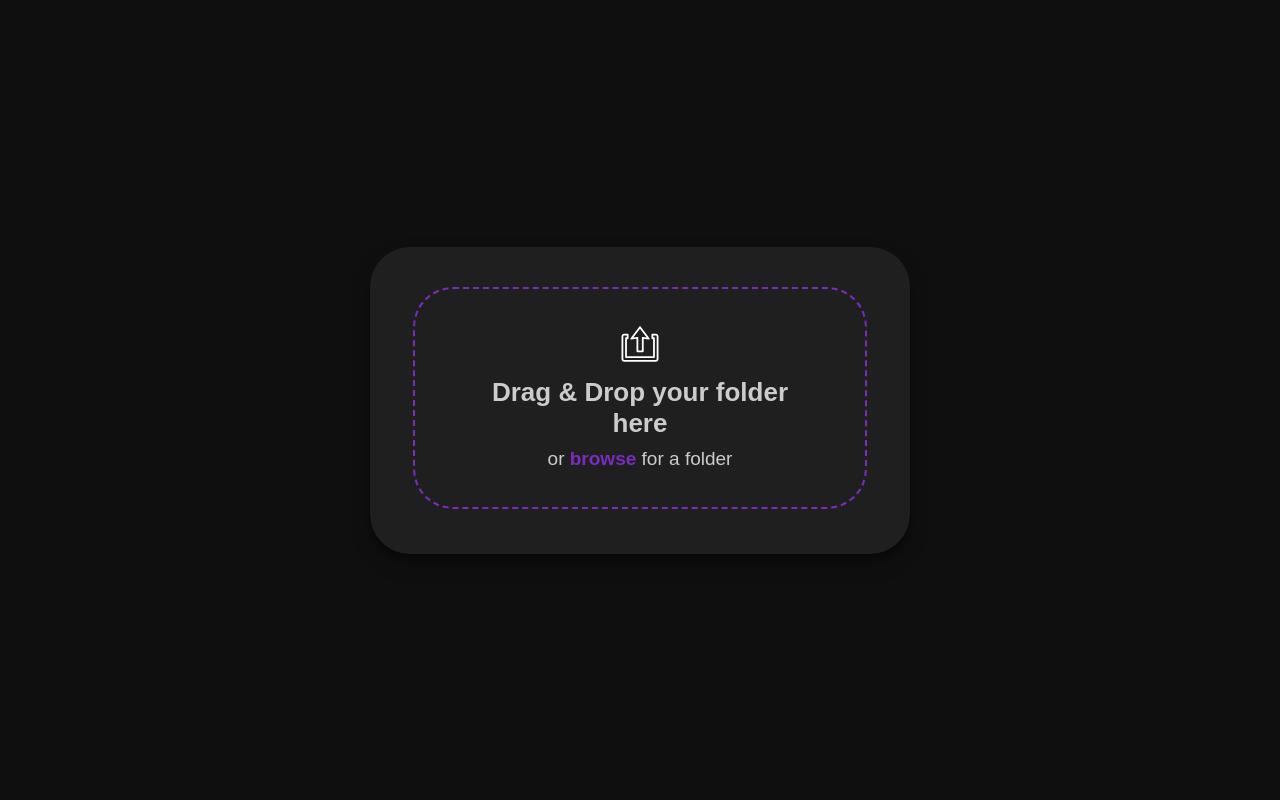
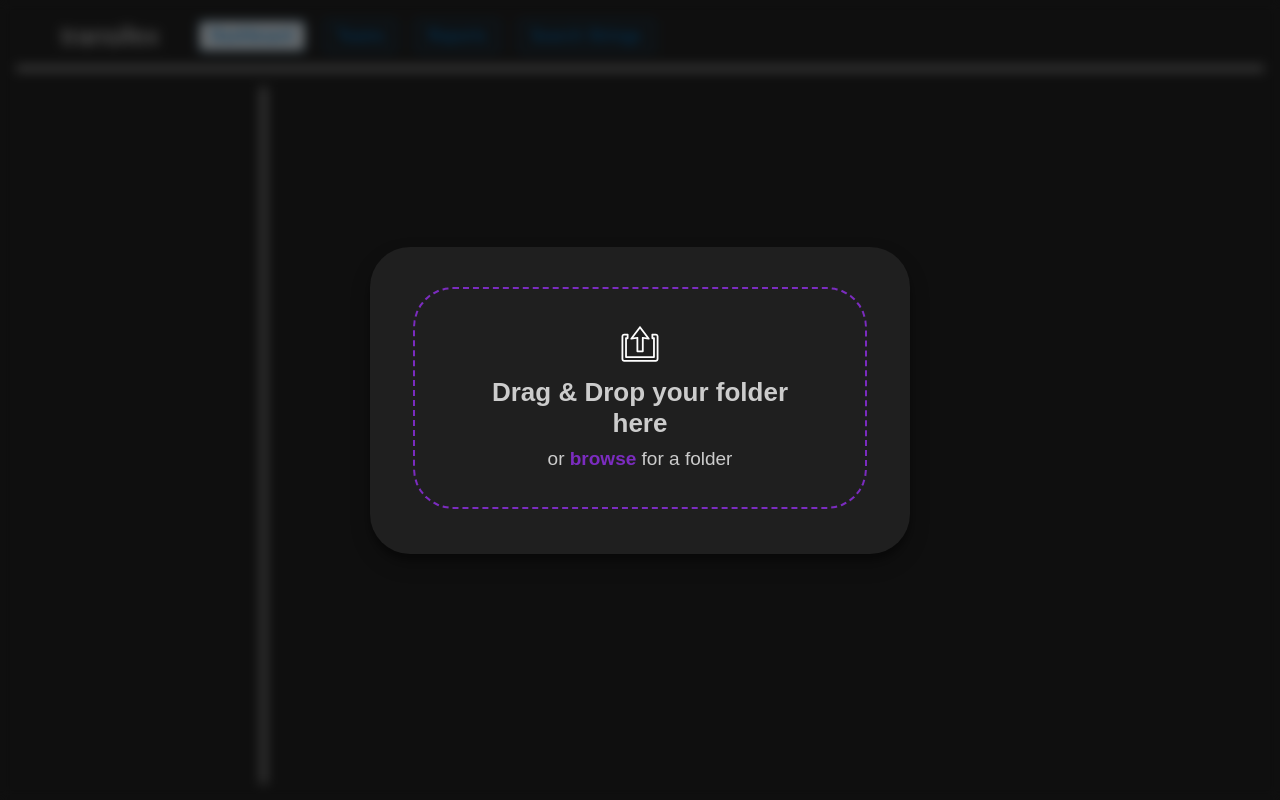
Before and after one commit to Ascor8522/TypeScript-Website-Translator, a Preact app: page / in a window 1280 px wide. Built offline with nearby package versions, Linux system fonts and the light colour scheme.

Commit message:
Adding style to dashboard to match desired layout

```diff
--- /dev/null
+++ b/src/components/dashboard/menubar/menubar.module.scss
@@ -0,0 +1,30 @@
+@import "../../../assets/globals";
+
+.menu-bar {
+  display: flex;
+  background-color: $background-color;
+  padding: 5px;
+  border-bottom: 5px solid #919191;
+}
+
+.menu-item {
+  background-color: transparent;
+  border: none;
+  cursor: pointer;
+  font-size: 16px;
+  margin-right: 20px;
+  padding: 5px 10px;
+  transition: background-color 0.3s;
+  margin-bottom: 10px;
+
+  &:hover,
+  &.active {
+    background-color: #ddd;
+  }
+}
+
+.logo{
+  margin-left: 40px;
+  margin-right: 40px;
+  font-size: 26px;
+}
--- /dev/null
+++ b/src/components/dashboard/menubar/menubar.tsx
@@ -0,0 +1,25 @@
+import { useState } from 'preact/hooks';
+import styles from './menubar.module.scss';
+
+export default function MenuBar() {
+  const [selectedPage, setSelectedPage] = useState('Dashboard');
+
+  const pages = ['Dashboard', 'Teams', 'Reports', 'Search Strings'];
+
+  return (
+    <div className={styles["menu-bar"]}>
+      <div className={styles["logo"]}>
+        <span>transifex</span>
+      </div>
+      {pages.map((page) => (
+        <button
+          key={page}
+          className={`${styles['menu-item']} ${selectedPage === page ? styles.active : ''}`}
+          onClick={() => setSelectedPage(page)}
+        >
+          {page}
+        </button>
+      ))}
+    </div>
+  );
+}
--- a/src/pages/dashboard/dashboard.module.scss
+++ b/src/pages/dashboard/dashboard.module.scss
@@ -0,0 +1,20 @@
+@import "../../assets/globals.scss";
+.main-container {
+  display: flex;
+  height: calc(100vh - 50px); // Adjust based on the height of the top menu bar
+}
+
+.left-pane {
+  width: 20%; // Adjust the width of the left pane as needed
+  background-color: $background-color; // A dark bluish color
+  padding: 20px;
+  box-sizing: border-box;
+  border-right: 5px solid #919191;
+}
+
+.right-pane {
+  width: 80%; // Adjust the width of the right pane as needed
+  background-color: $background-color;
+  padding: 20px;
+  box-sizing: border-box;
+}
--- a/src/pages/dashboard/dashboard.tsx
+++ b/src/pages/dashboard/dashboard.tsx
@@ -1,5 +1,7 @@
-import { useState } from "preact/hooks";
-import FolderSelector from "../../components/folder-selector/folderselector";
+import { useState } from 'preact/hooks';
+import FolderSelector from '../../components/folder-selector/folderselector';
+import MenuBar from '../../components/dashboard/menubar/menubar';
+import styles from './dashboard.module.scss';
 
 export default function Dashboard({}: DashboardProps) {
   const [isFileUploaded, setIsFileUploaded] = useState(false);
@@ -12,6 +14,12 @@ export default function Dashboard({}: DashboardProps) {
 
   return (
     <>
+      <MenuBar />
+      <div className={styles["main-container"]}>
+        <div className={styles["left-pane"]}>
+        {}
+        </div>
+        <div className={styles["right-pane"]}>
         {!isFileUploaded && <FolderSelector onFileUploaded={onFileUploaded} />}
           {isFileUploaded && (
             <div>
@@ -23,6 +31,8 @@ export default function Dashboard({}: DashboardProps) {
               </ul>
             </div>
           )}
+        </div>
+      </div>
     </>
   );
 }
```
Also changed, not shown: src/app/app.tsx (+5 -2 lines). Lines whose indentation alone changed are shown as unchanged.
